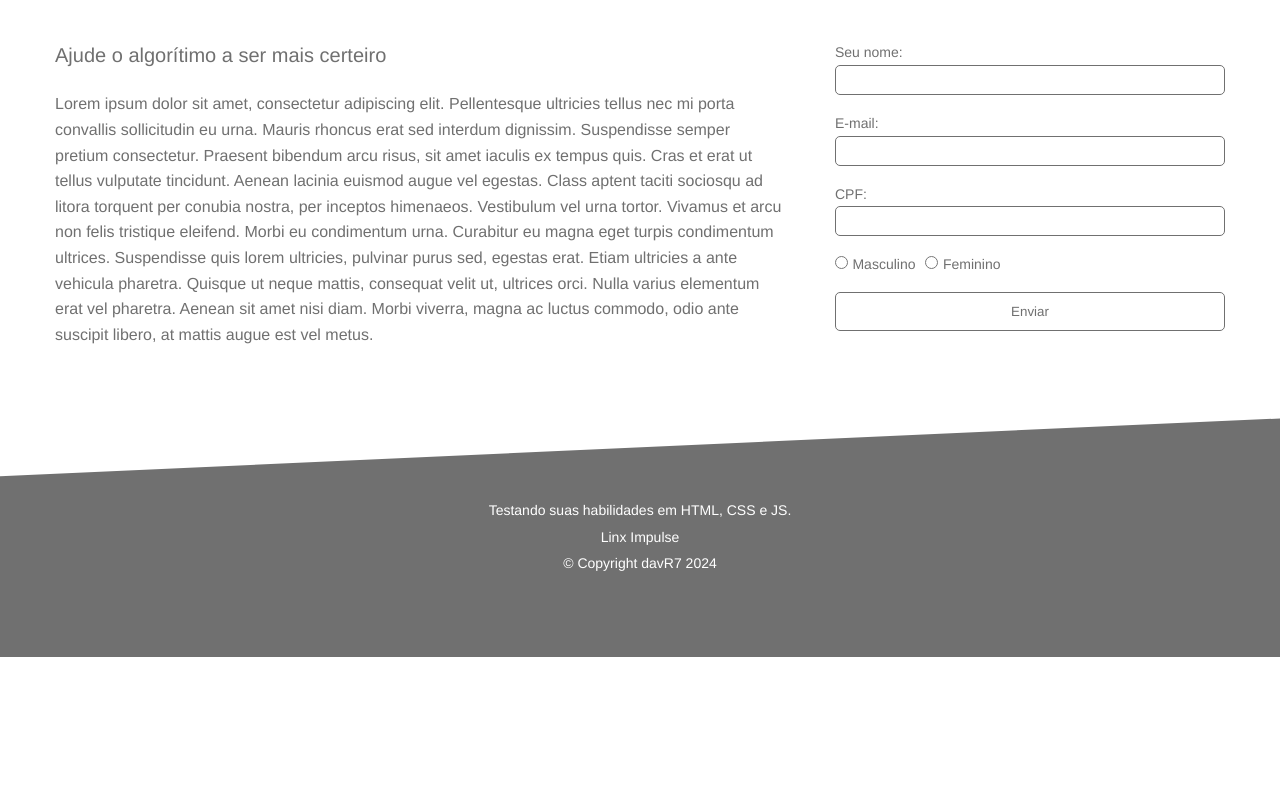
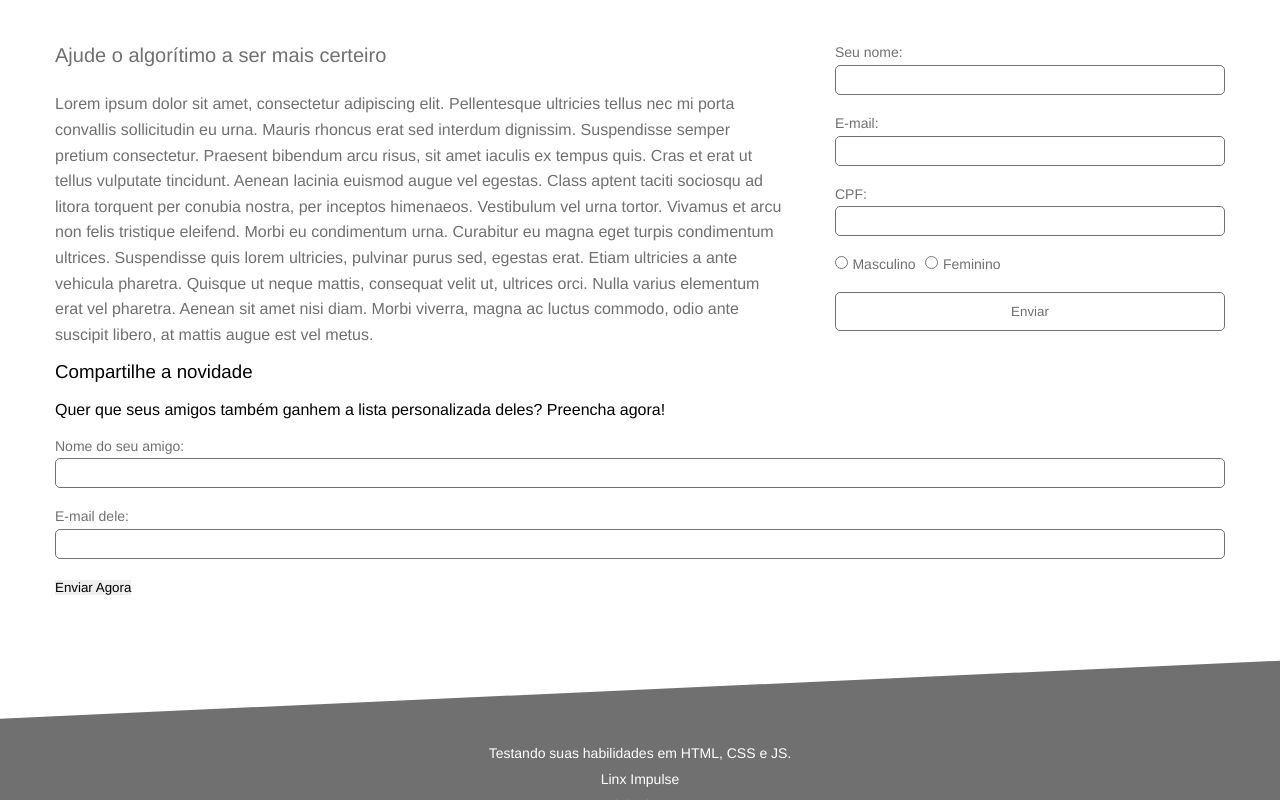
Before and after one commit to davR7/DesafioRezerve, a plain HTML site: page index.html in a window 1280 px wide. Shown: the part 541-1341 px from the top of the page. Before the commit the page ends 1198 px from the top, so only its background shows below. Drawn offline with Linux system fonts and the light colour scheme; a web font is replaced by a local one.

Commit message:
created - shared component

```diff
--- a/index.html
+++ b/index.html
@@ -111,6 +111,40 @@
           <button class="simple-form__btn" type="submit">Enviar</button>
         </form>
       </section>
+      <section class="shared text-center" id="shared">
+        <h3 class="shared__title heading-line">
+          <span>Compartilhe a novidade</span>
+        </h3>
+        <p class="shared__text">
+          Quer que seus amigos também ganhem a lista personalizada deles?
+          Preencha agora!
+        </p>
+        <form class="simple-form" method="post" action="">
+          <div class="wapper-form">
+            <div class="simple-form__control">
+              <label for="form-input-name" class="simple-form__label"
+                >Nome do seu amigo:</label
+              >
+              <input
+                type="text"
+                class="simple-form__input"
+                id="form-input-name"
+              />
+            </div>
+            <div class="simple-form__control">
+              <label for="form-input-email" class="simple-form__label"
+                >E-mail dele:</label
+              >
+              <input
+                type="text"
+                class="simple-form__input"
+                id="form-input-email"
+              />
+            </div>
+          </div>
+          <button class="btn" type="submit">Enviar Agora</button>
+        </form>
+      </section>
     </main>
     <footer class="footer-page">
       <div class="footer-page__content">
```
